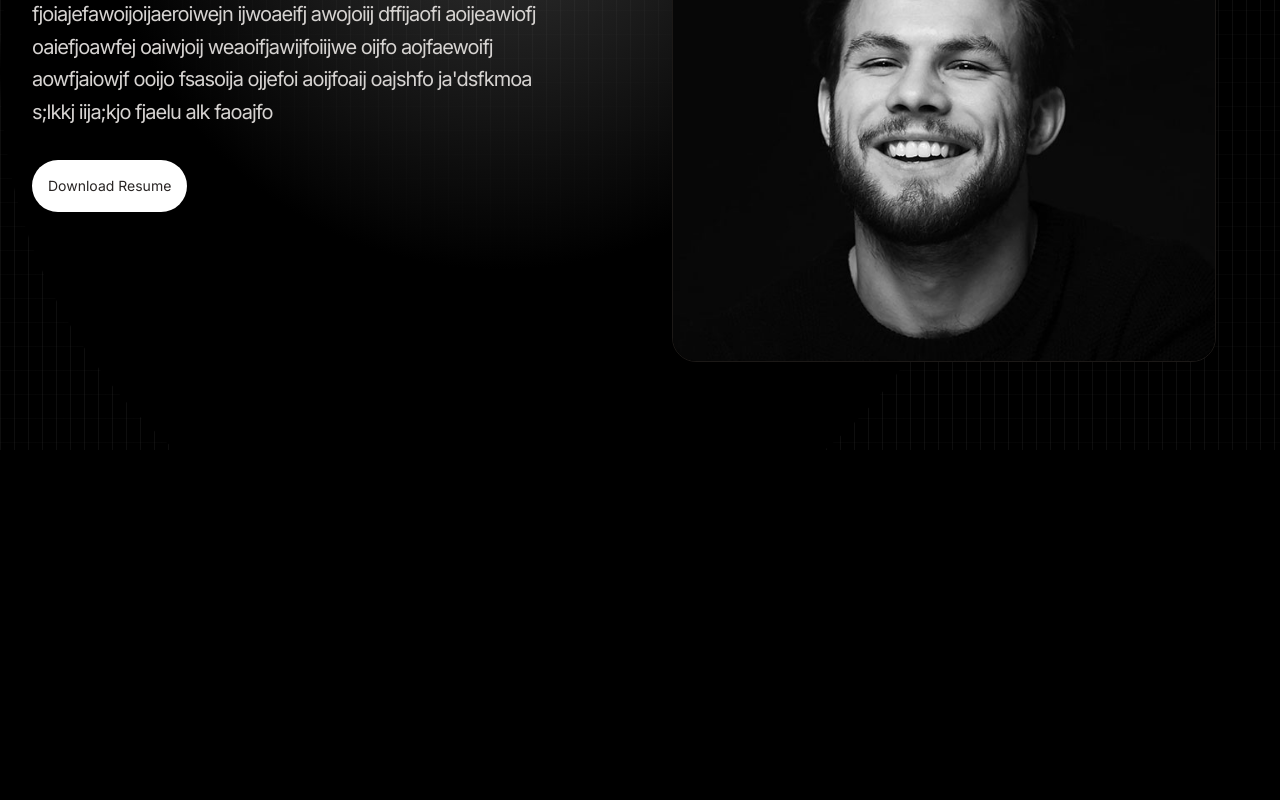
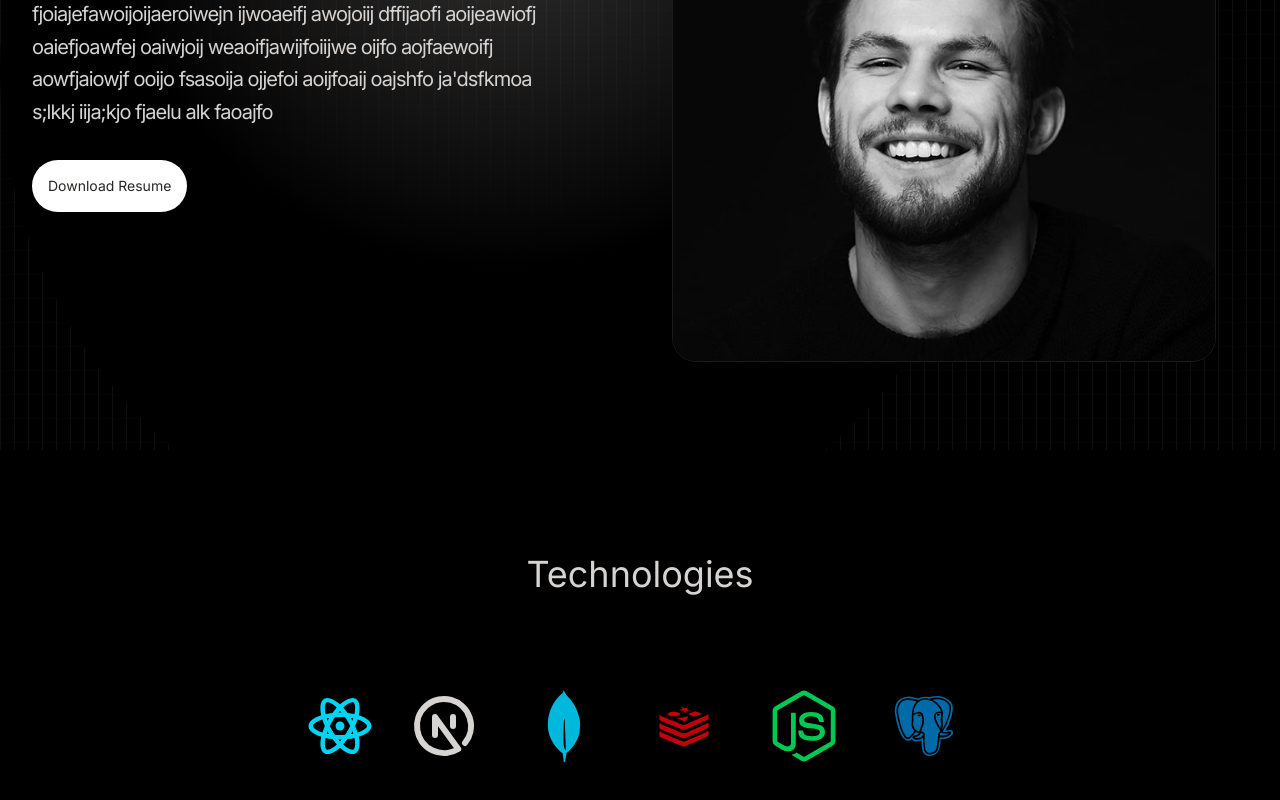
Before and after one commit to SouravMesta32/portfolio-website, a React (Vite) app: page / in a window 1280 px wide. Shown: the part 350-1150 px from the top of the page. Before the commit the page ends 904 px from the top, so only its background shows below. Built offline with nearby package versions, Linux system fonts and the light colour scheme.

Commit message:
completed technologies section

```diff
--- a/src/App.jsx
+++ b/src/App.jsx
@@ -1,6 +1,7 @@
 import React from 'react'
 import HeroSection from './components/HeroSection'
 import Navbar from './components/Navbar'
+import Technologies from './components/Technologies'
 
 const App = () => {
   return (
@@ -16,6 +17,7 @@
       <div className='container mx-auto px-8'>
         <Navbar/>
         <HeroSection/>
+        <Technologies/>
       </div>
     </div>
   )
--- /dev/null
+++ b/src/components/Technologies.jsx
@@ -0,0 +1,35 @@
+import { RiReactjsLine } from "react-icons/ri"
+import { TbBrandNextjs } from "react-icons/tb"
+import { SiMongodb } from "react-icons/si"
+import { DiRedis } from "react-icons/di"
+import { FaNodeJs } from "react-icons/fa"
+import { BiLogoPostgresql } from "react-icons/bi"
+const Technologies = () => {
+  return (
+    <div className="pb-24">
+        <h2 className="my-20 text-center text-4xl">Technologies</h2>
+        <div className="flex flex-wrap items-center justify-center gap-4">
+            <div>
+                <RiReactjsLine className="text-7xl text-cyan-400"/>
+            </div>
+            <div className="p-4">
+                <TbBrandNextjs className='text-7xl'/>
+            </div>
+            <div className="p-4">
+                <SiMongodb className="text-7xl text-cyan-500"/>
+            </div>
+            <div className="p-4">
+                <DiRedis className="text-7xl text-red-700"/>
+            </div>
+            <div className="p-4">
+                <FaNodeJs className="text-7xl text-green-500"/>
+            </div>
+            <div className="p-4">
+                <BiLogoPostgresql className="text-7xl text-sky-700"/>
+            </div>
+        </div>
+    </div>
+  )
+}
+
+export default Technologies
```
